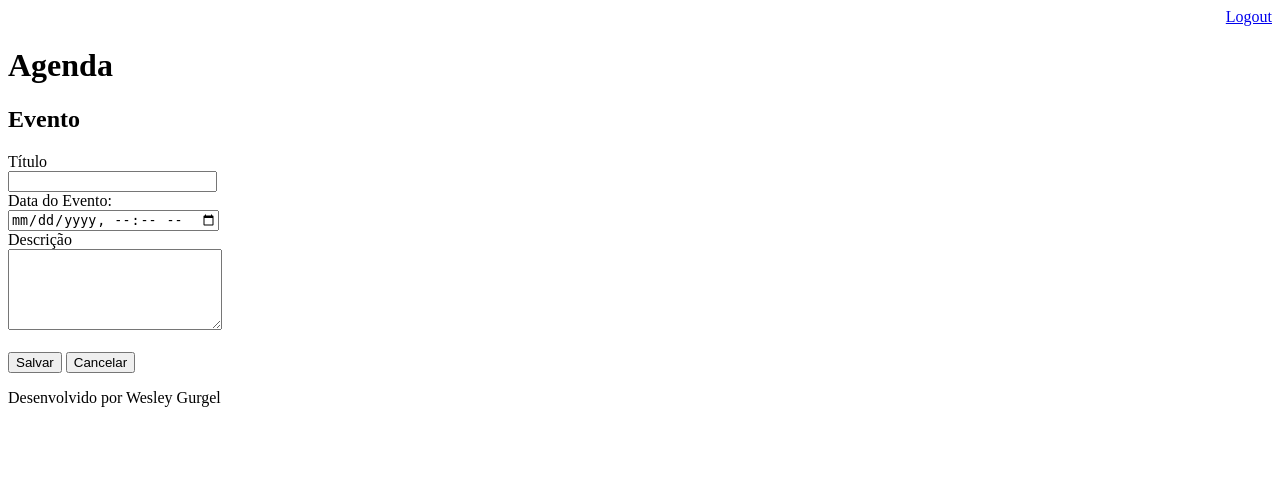
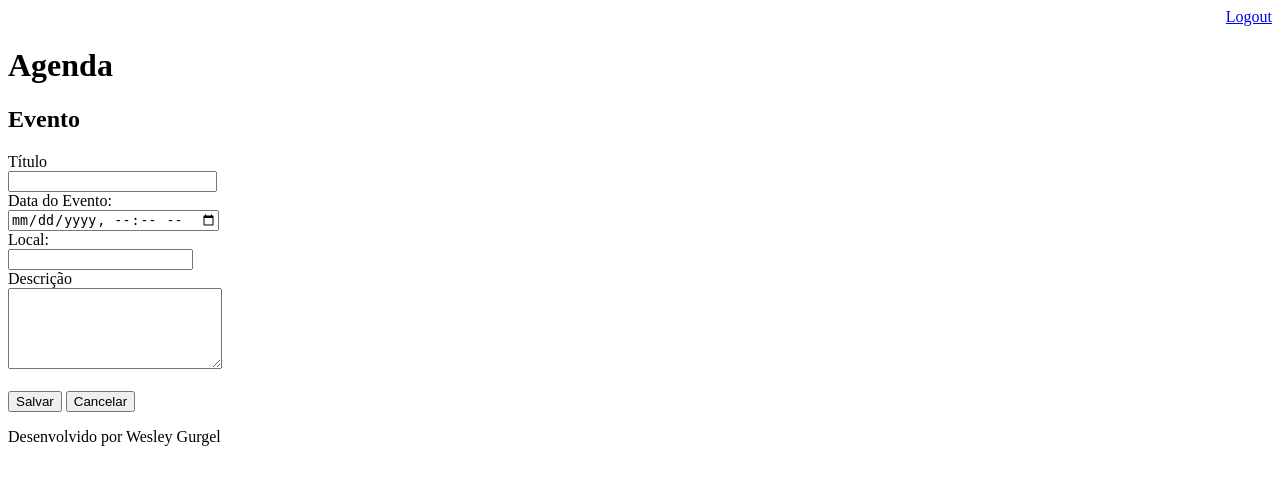
Before and after one commit to wesleygurgel/django_dio, a Django app: page /agenda/evento/ in a window 1280 px wide. Shown: the top 485 px of the page. Run offline with Django 3.2, Linux system fonts and the light colour scheme; a user stored in the database is signed in.

Commit message:
(Desafio Completo): Adicionada função LOCAL - Uso do makemigrations -> migrate

```diff
--- a/core/admin.py
+++ b/core/admin.py
@@ -5,7 +5,7 @@ from core.models import Evento
 # Register your models here.
 
 class EventoAdmin(admin.ModelAdmin):
-    list_display = ['titulo', 'data_evento', 'data_criacao']
+    list_display = ['titulo', 'data_evento', 'local', 'data_criacao']
     list_filter = ('usuario', 'data_evento', )
 
 
--- a/core/models.py
+++ b/core/models.py
@@ -7,6 +7,7 @@ from django.contrib.auth.models import User
 class Evento(models.Model):
     titulo = models.CharField(max_length=100)
     descricao = models.TextField(blank=True, null=True)
+    local = models.CharField(blank=True, null=True, max_length=100)
     data_evento = models.DateTimeField(verbose_name='Data do Evento')
     data_criacao = models.DateTimeField(auto_now=True)
     usuario = models.ForeignKey(User, on_delete=models.CASCADE)
--- a/core/views.py
+++ b/core/views.py
@@ -61,10 +61,11 @@ def submit_evento(request):
     if request.POST:
         titulo = request.POST.get('titulo')
         data_evento = request.POST.get('data_evento')
+        local = request.POST.get('local')
         descricao = request.POST.get('descricao')
         usuario = request.user
 
-        Evento.objects.create(titulo=titulo, data_evento=data_evento, descricao=descricao, usuario=usuario)
+        Evento.objects.create(titulo=titulo, data_evento=data_evento, descricao=descricao, local=local, usuario=usuario)
 
     return redirect('/')
 
--- a/templates/evento.html
+++ b/templates/evento.html
@@ -15,6 +15,11 @@
         <input type="datetime-local" name="data_evento">
         <br>
 
+        <label>Local:</label>
+        <br>
+        <input type="text" name="local">
+        <br>
+
         <label>Descrição</label>
         <br>
         <textarea name="descricao" rows="5" cols="24"></textarea>
```
Also changed, not shown: core/migrations/0003_evento_local.py (added), db.sqlite3.
